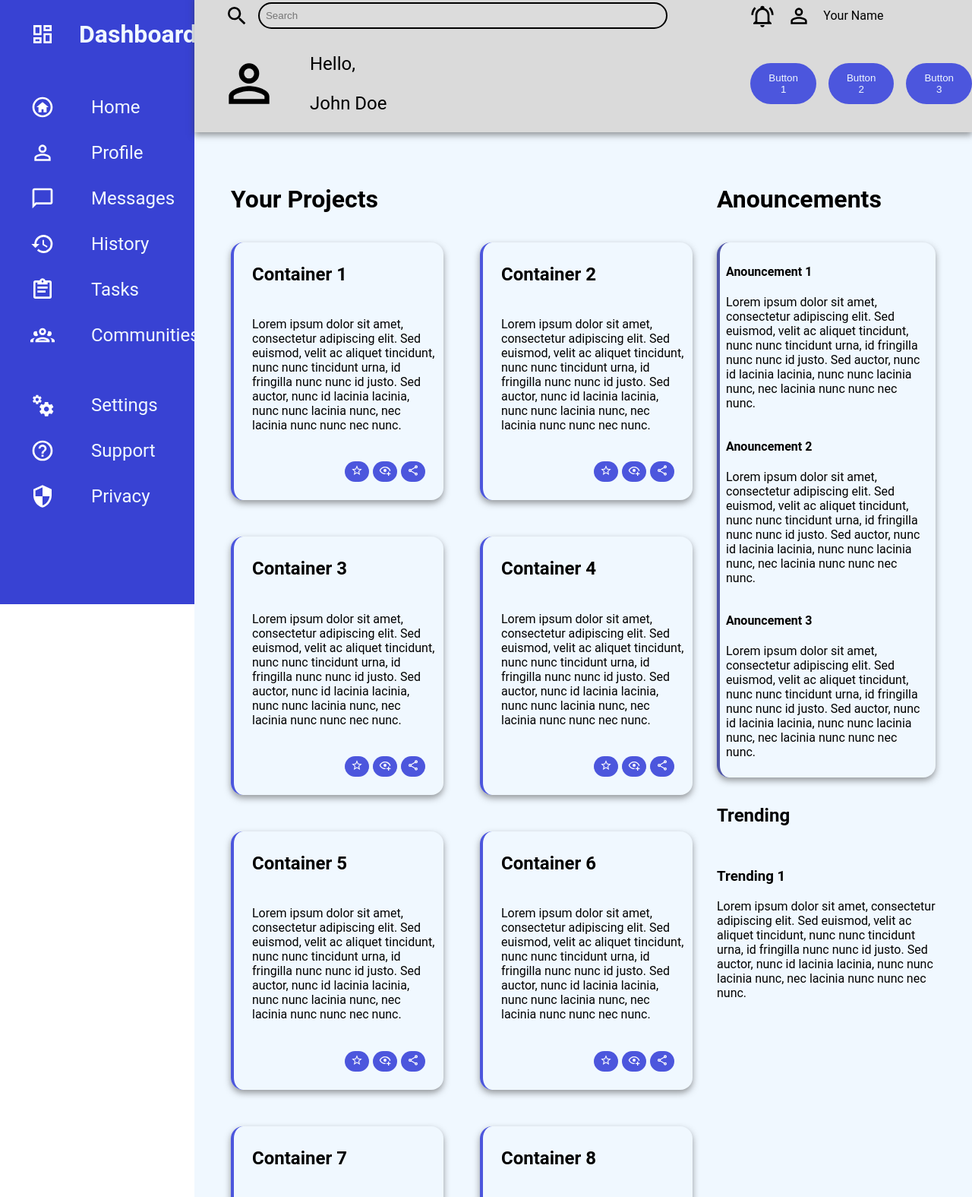
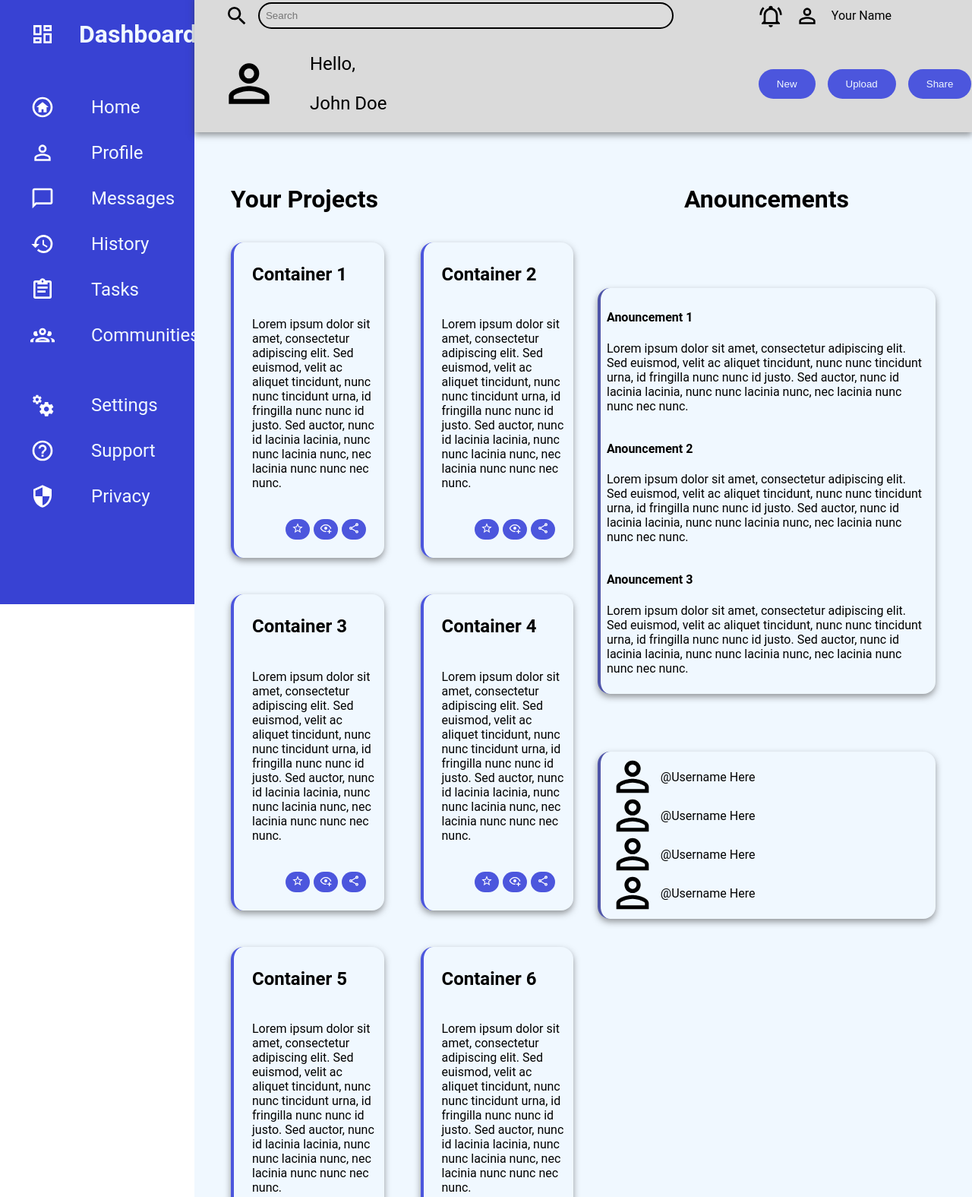
Before and after one commit to SenorManiac/OdinAdminPage, a plain HTML site: page index.html in a window 1280 px wide. Shown: the part 5-1580 px from the top of the page at 76% size. Drawn offline with Linux system fonts and the light colour scheme.

Commit message:
finished with the styling as well as the content of the admin page

```diff
--- a/index.html
+++ b/index.html
@@ -77,9 +77,9 @@
                     </div>
                 </div>
                 <div class="buttons">
-                    <button class="button">Button 1</button>
-                    <button class="button">Button 2</button>
-                    <button class="button">Button 3</button>
+                    <button class="button">New</button>
+                    <button class="button">Upload</button>
+                    <button class="button">Share</button>
                 </div>
             </div>
             <div class="main-content">
@@ -176,12 +176,15 @@
                             <p>Lorem ipsum dolor sit amet, consectetur adipiscing elit. Sed euismod, velit ac aliquet tincidunt, nunc nunc tincidunt urna, id fringilla nunc nunc id justo. Sed auctor, nunc id lacinia lacinia, nunc nunc lacinia nunc, nec lacinia nunc nunc nec nunc.</p>
                         </div>
                     </div>
-                    <h2>Trending</h2>
                     <div class="trending">
-                        <div class="trending-container">
-                            <h3>Trending 1</h3>
-                            <p>Lorem ipsum dolor sit amet, consectetur adipiscing elit. Sed euismod, velit ac aliquet tincidunt, nunc nunc tincidunt urna, id fringilla nunc nunc id justo. Sed auctor, nunc id lacinia lacinia, nunc nunc lacinia nunc, nec lacinia nunc nunc nec nunc.</p>
-                        </div>
+                        <img src=".\images\profile.svg" alt="" class="icons">
+                        <p>@Username Here</p>
+                        <img src=".\images\profile.svg" alt="" class="icons">
+                        <p>@Username Here</p>
+                        <img src=".\images\profile.svg" alt="" class="icons">
+                        <p>@Username Here</p>
+                        <img src=".\images\profile.svg" alt="" class="icons">
+                        <p>@Username Here</p>
                     </div>
                 </div>
             </div>
--- a/styles.css
+++ b/styles.css
@@ -225,14 +225,33 @@ flex-direction: column;
     Flex-direction: column;
     gap: 1rem;
     padding: 1rem;
+    align-items: center;
+    gap: 4%;
 }
 
 .anouncements{
     display: grid;
-    grid-template-row: 1fr 1fr 1fr;
+    grid-template-rows: 1fr 1fr 1fr;
     border-left: solid 4px #4f55a8;
     border-radius: 1rem;
     box-shadow: 0px 4px 8px rgba(56, 56, 56, 0.5);
-    /* max-width: 375px; */
+    width: 425px;
     padding: 0.5em;
 }
+
+.trending{
+    display: grid;
+    grid-template-columns: 0.1fr 0.3fr 1.5fr 0.5fr;
+    border-left: solid 4px #4f55a8;
+    border-radius: 1rem;
+    box-shadow: 0px 4px 8px rgba(56, 56, 56, 0.5);
+    width: 425px;
+    padding: 0.5em;
+    align-items: center;
+}
+
+.trending .icons {
+    filter: invert(0%) sepia(0%) saturate(0%) hue-rotate(0deg) brightness(100%) contrast(100%);
+    grid-column-start: 2;
+    scale: 2;
+}
```
